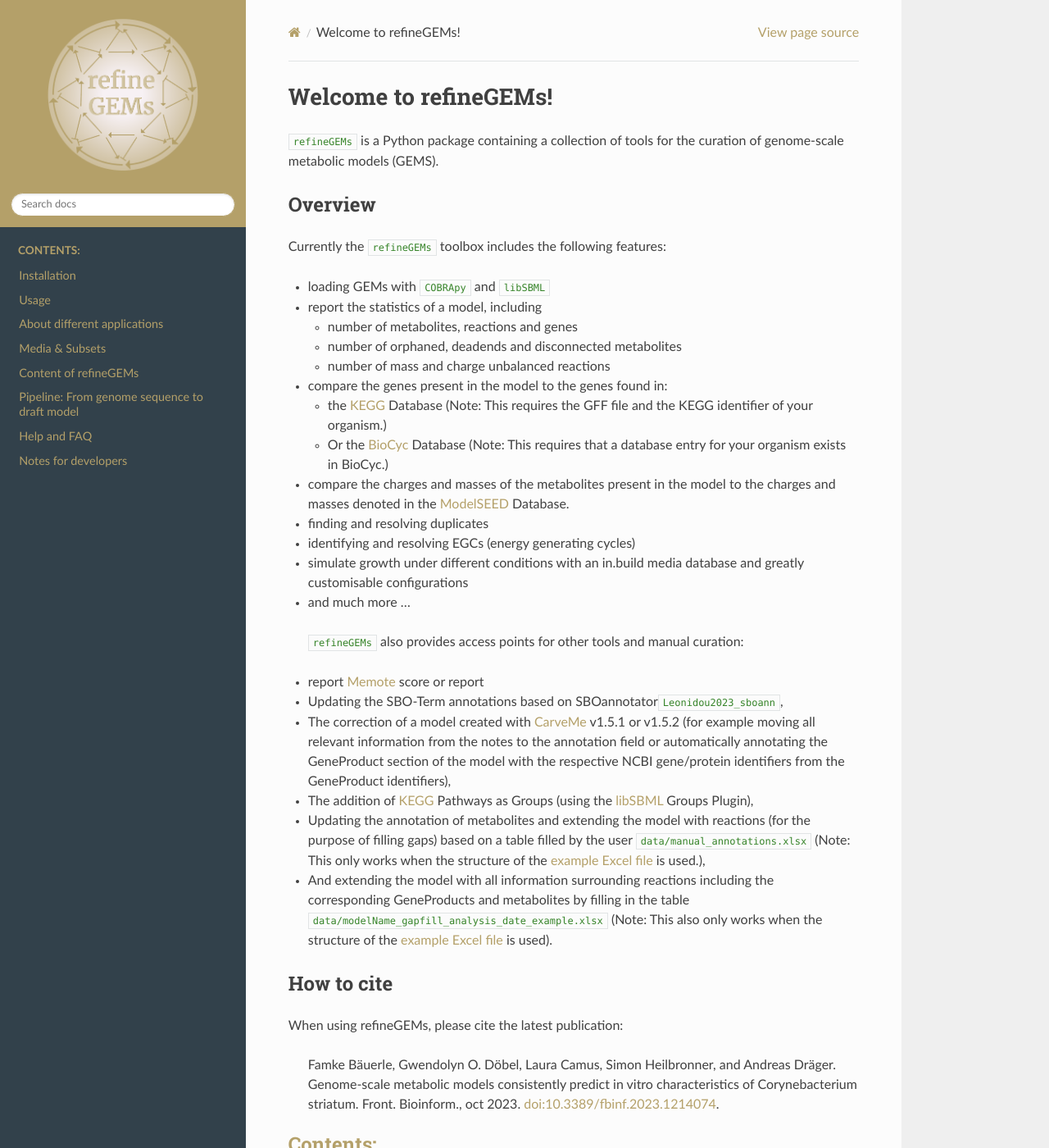
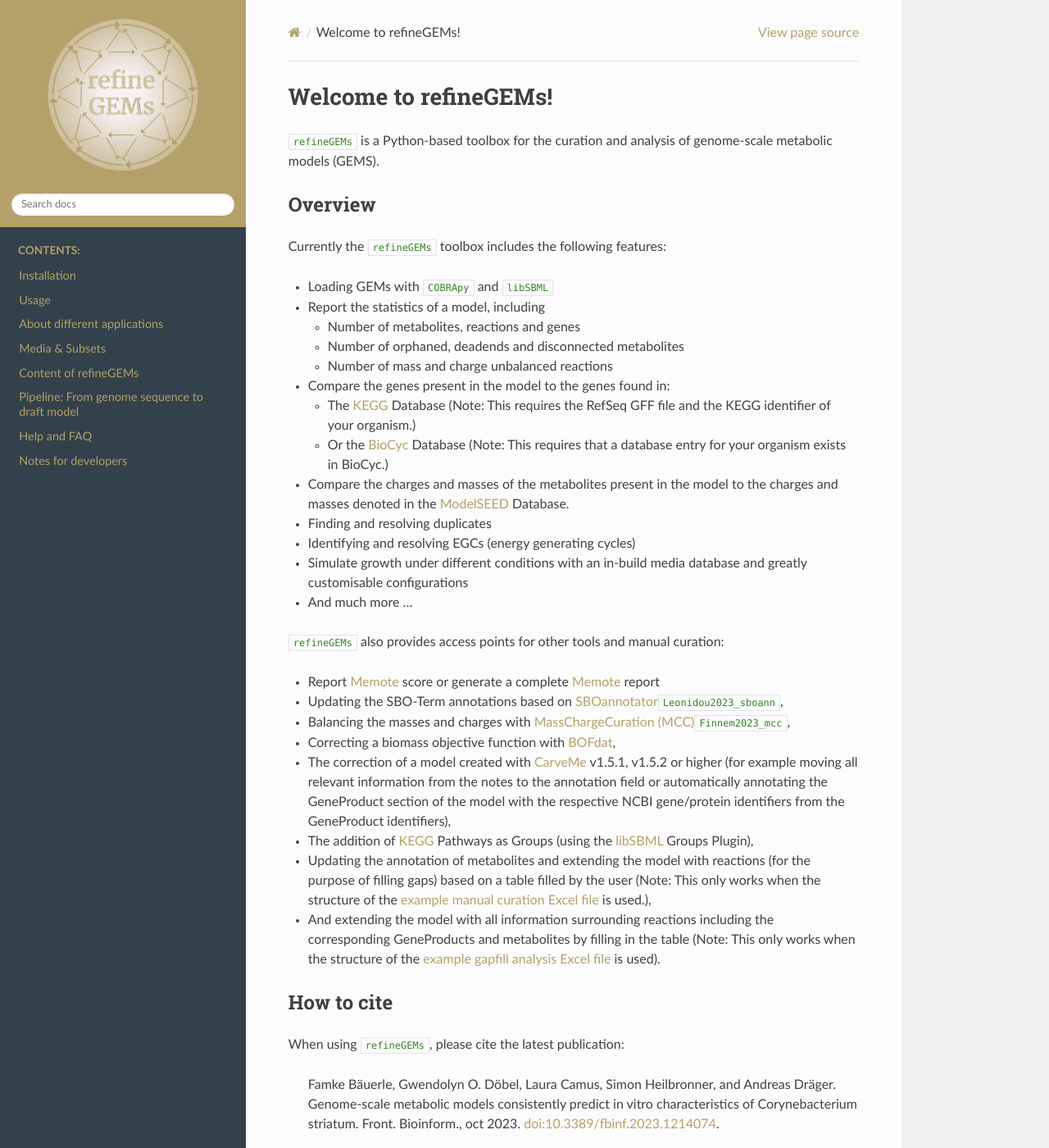
Before and after one commit to draeger-lab/refinegems, a Sphinx documentation site: the page built from docs/source/index.rst, in a window 1280 px wide and 1400 px high. Shown: the whole window at 82% size. Built offline with Sphinx 7.4.7 and the Read the Docs theme 2.0.0, drawn with Linux system fonts in a browser that asks for light colours; cross-references to code outside the pages are shown as plain code.

Commit message:
Updated index.rst #120

```diff
--- a/docs/source/index.rst
+++ b/docs/source/index.rst
@@ -1,43 +1,45 @@
 Welcome to refineGEMs!
 ======================================
-``refineGEMs`` is a Python package containing a collection of tools for the curation of genome-scale metabolic models (GEMS).
+``refineGEMs`` is a Python-based toolbox for the curation and analysis of genome-scale metabolic models (GEMS).
 
 Overview
 --------
 
 Currently the ``refineGEMs`` toolbox includes the following features:
 
-* loading GEMs with ``COBRApy`` and ``libSBML``
-* report the statistics of a model, including
+* Loading GEMs with ``COBRApy`` and ``libSBML``
+* Report the statistics of a model, including
 
-  * number of metabolites, reactions and genes
-  * number of orphaned, deadends and disconnected metabolites
-  * number of mass and charge unbalanced reactions
+  * Number of metabolites, reactions and genes
+  * Number of orphaned, deadends and disconnected metabolites
+  * Number of mass and charge unbalanced reactions
 
-* compare the genes present in the model to the genes found in:
+* Compare the genes present in the model to the genes found in:
 
-  * the `KEGG <https://www.genome.jp/kegg/kegg1.html>`__ Database (Note: This requires the GFF file and the KEGG identifier of your organism.)
+  * The `KEGG <https://www.genome.jp/kegg/kegg1.html>`__ Database (Note: This requires the RefSeq GFF file and the KEGG identifier of your organism.)
   * Or the `BioCyc <https://biocyc.org/>`__ Database (Note: This requires that a database entry for your organism exists in BioCyc.)
 
-* compare the charges and masses of the metabolites present in the model to the charges and masses denoted in the `ModelSEED <https://modelseed.org/>`__ Database.
-* finding and resolving duplicates
-* identifying and resolving EGCs (energy generating cycles)
-* simulate growth under different conditions with an in.build media database and greatly customisable configurations
-* and much more ...
+* Compare the charges and masses of the metabolites present in the model to the charges and masses denoted in the `ModelSEED <https://modelseed.org/>`__ Database.
+* Finding and resolving duplicates
+* Identifying and resolving EGCs (energy generating cycles)
+* Simulate growth under different conditions with an in-build media database and greatly customisable configurations
+* And much more ...
 
- ``refineGEMs`` also provides access points for other tools and manual curation:
+``refineGEMs`` also provides access points for other tools and manual curation:
 
-* report `Memote <https://memote.readthedocs.io/en/latest/index.html>`__ score or report
-* Updating the SBO-Term annotations based on SBOannotator\ :footcite:p:`Leonidou2023_sboann`,
-* The correction of a model created with `CarveMe <https://github.com/cdanielmachado/carveme>`__ v1.5.1 or v1.5.2 (for example moving all relevant information from the notes to the annotation field or automatically annotating the GeneProduct section of the model with the respective NCBI gene/protein identifiers from the GeneProduct identifiers),
+* Report `Memote <https://memote.readthedocs.io/en/latest/index.html>`__ score or generate a complete `Memote <https://memote.readthedocs.io/en/latest/index.html>`__ report
+* Updating the SBO-Term annotations based on `SBOannotator <https://github.com/draeger-lab/SBOannotator>`__\ :footcite:p:`Leonidou2023_sboann`,
+* Balancing the masses and charges with `MassChargeCuration (MCC) <https://github.com/Biomathsys/MassChargeCuration>`__\ :footcite:p:`Finnem2023_mcc`,
+* Correcting a biomass objective function with `BOFdat <https://github.com/jclachance/BOFdat>`__,
+* The correction of a model created with `CarveMe <https://github.com/cdanielmachado/carveme>`__ v1.5.1, v1.5.2 or higher (for example moving all relevant information from the notes to the annotation field or automatically annotating the GeneProduct section of the model with the respective NCBI gene/protein identifiers from the GeneProduct identifiers),
 * The addition of `KEGG <https://www.genome.jp/kegg/kegg1.html>`__ Pathways as Groups (using the `libSBML <https://synonym.caltech.edu/software/libsbml/5.18.0/docs/formatted/python-api/classlibsbml_1_1_groups_model_plugin.html>`__ Groups Plugin),
-* Updating the annotation of metabolites and extending the model with reactions (for the purpose of filling gaps) based on a table filled by the user ``data/manual_annotations.xlsx`` (Note: This only works when the structure of the `example Excel file <https://github.com/draeger-lab/refinegems/blob/5eac900d9848b5ae5faf0055db72a986e7ba64e8/data/manual_curation.xlsx>`__ is used.),
-* And extending the model with all information surrounding reactions including the corresponding GeneProducts and metabolites by filling in the table ``data/modelName_gapfill_analysis_date_example.xlsx`` (Note: This also only works when the structure of the `example Excel file <https://github.com/draeger-lab/refinegems/blob/5eac900d9848b5ae5faf0055db72a986e7ba64e8/data/modelName_gapfill_analysis_date_example.xlsx>`__ is used).
+* Updating the annotation of metabolites and extending the model with reactions (for the purpose of filling gaps) based on a table filled by the user (Note: This only works when the structure of the `example manual curation Excel file <https://github.com/draeger-lab/refinegems/blob/dev-2/src/refinegems/example/example_inputs/manual_curation.xlsx>`__ is used.),
+* And extending the model with all information surrounding reactions including the corresponding GeneProducts and metabolites by filling in the table (Note: This only works when the structure of the `example gapfill analysis Excel file <https://github.com/draeger-lab/refinegems/blob/dev-2/src/refinegems/example/example_inputs/modelName_gapfill_analysis_date_example.xlsx>`__ is used).
 
 How to cite
 -----------
 
-When using refineGEMs, please cite the latest publication:
+When using ``refineGEMs``, please cite the latest publication:
 
   Famke Bäuerle, Gwendolyn O. Döbel, Laura Camus, Simon Heilbronner, and Andreas Dräger.
   Genome-scale metabolic models consistently predict in vitro characteristics of Corynebacterium
--- a/docs/source/library.bib
+++ b/docs/source/library.bib
@@ -331,6 +331,19 @@
 	title = {SBOannotator: a Python Tool for the Automated Assignment of Systems Biology Ontology Terms}
 }
 
+Reference for MCC
+@misc{Finnem2023_mcc,
+  author       = {Finnem and
+                  Reihaneh Mostolizadeh},
+  title        = {Biomathsys/MassChargeCuration: V0.1},
+  month        = jan,
+  year         = 2023,
+  publisher    = {Zenodo},
+  version      = {V0.1},
+  doi          = {10.5281/zenodo.7525185},
+  url          = {https://doi.org/10.5281/zenodo.7525185}
+}
+
 # EGCs : how to find and ModelFit variant
 @article{fritzemeier2017erroneous,
   title={Erroneous energy-generating cycles in published genome scale metabolic networks: Identification and removal},
```
